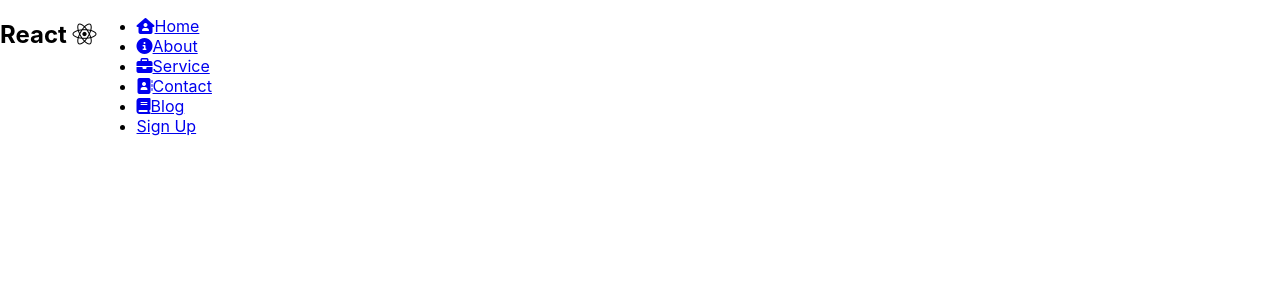
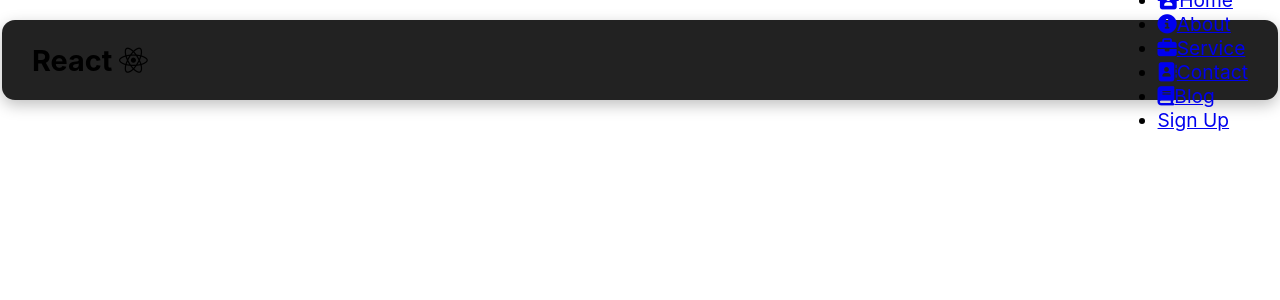
Before and after one commit to Achinit99/React-Project02, a React (Create React App) app in the folder Achini/achini1/: page / in a window 1280 px wide. Shown: the top 300 px of the page. Built offline with nearby package versions, Linux system fonts and the light colour scheme.

Commit message:
create stylesheet

```diff
--- a/Achini/achini1/src/components/NavbarStyls.css
+++ b/Achini/achini1/src/components/NavbarStyls.css
@@ -1,3 +1,16 @@
 .NavbarItem {
   display: flex;
+  justify-content: space-between;
+  align-items: center;
+  font-size: 1.2rem;
+  padding: 0 30px;
+  background-color: #222;
+  box-shadow: 0 5px 15px rgba(0, 0, 0, 0.25);
+  width: 95%;
+  height: 80px;
+  border-radius: 13px;
+  position: fixed;
+  top: 20px;
+  left: 50%;
+  transform: translate(-50%);
 }
```
